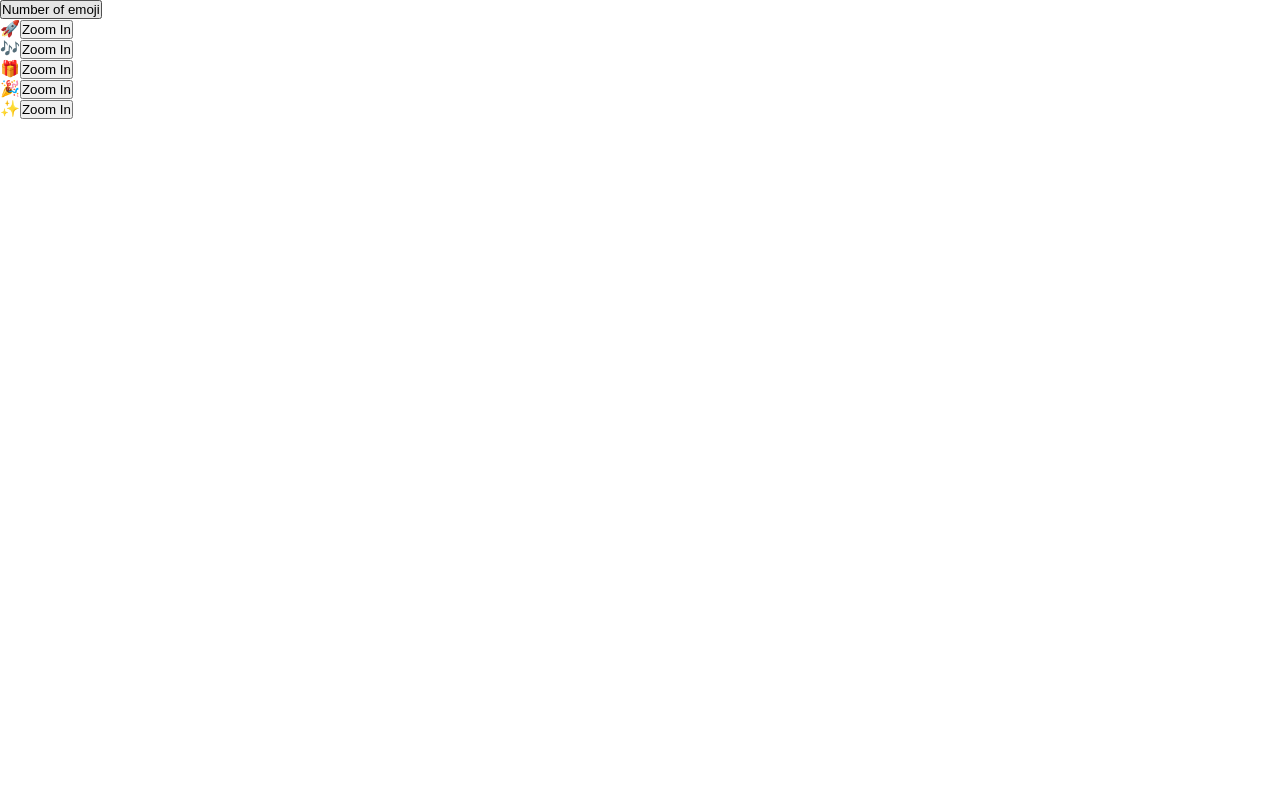
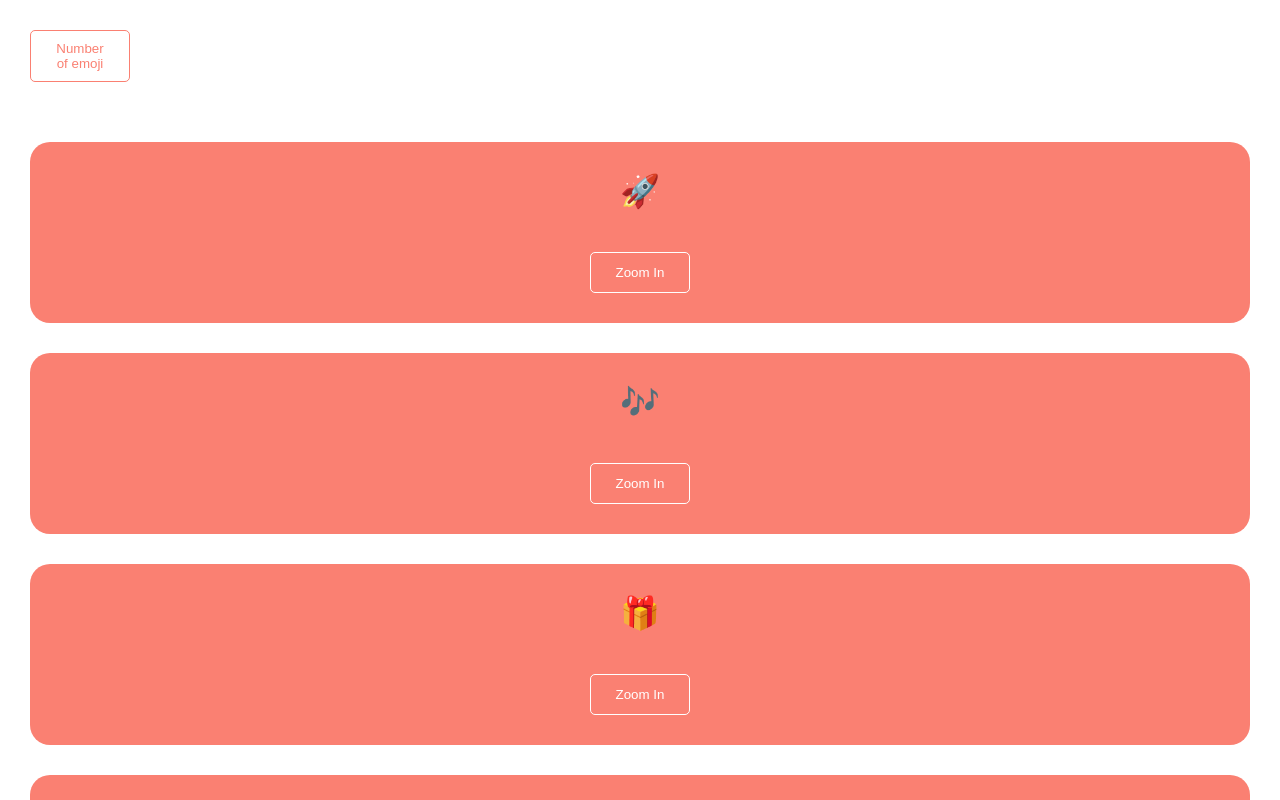
Before and after one commit to RobFyd/react-styling, a React (Vite) app: page / in a window 1280 px wide. Shown: the top 800 px of the page. Built offline with nearby package versions, Linux system fonts and the light colour scheme.

Commit message:
style: refactor Item and List components to use CSS modules for styling

```diff
--- a/src/components/Item/Item.jsx
+++ b/src/components/Item/Item.jsx
@@ -1,14 +1,16 @@
 import { useState } from "react";
-import "./Item.module.css";
+import styles from "./Item.module.css";
 
 export function Item({ emoji }) {
   const [zoomed, setZoomed] = useState(false);
 
   return (
-    <li className="item">
-      <span className={`emoji ${zoomed ? "zoomed" : ""}`}>{emoji}</span>
+    <li className={styles.item}>
+      <span className={`${styles.emoji} ${zoomed ? styles.zoomed : ""}`}>
+        {emoji}
+      </span>
       <button
-        className="btn"
+        className={styles.btn}
         onClick={() => {
           setZoomed((wasZoomed) => !wasZoomed);
         }}
--- a/src/components/List/List.jsx
+++ b/src/components/List/List.jsx
@@ -1,5 +1,5 @@
 import { Item } from "../Item/Item";
-import "./List.module.css";
+import styles from "./List.module.css";
 
 const emojis = ["🚀", "🎶", "🎁", "🎉", "✨"];
 
@@ -7,12 +7,12 @@ export function List() {
   return (
     <>
       <button
-        className="btn"
+        className={styles.btn}
         onClick={() => alert(`Number of emoji: ${emojis.length}`)}
       >
         Number of emoji
       </button>
-      <ul className="list">
+      <ul className={styles.list}>
         {emojis.map((emoji) => (
           <Item key={emoji} emoji={emoji} />
         ))}
```
